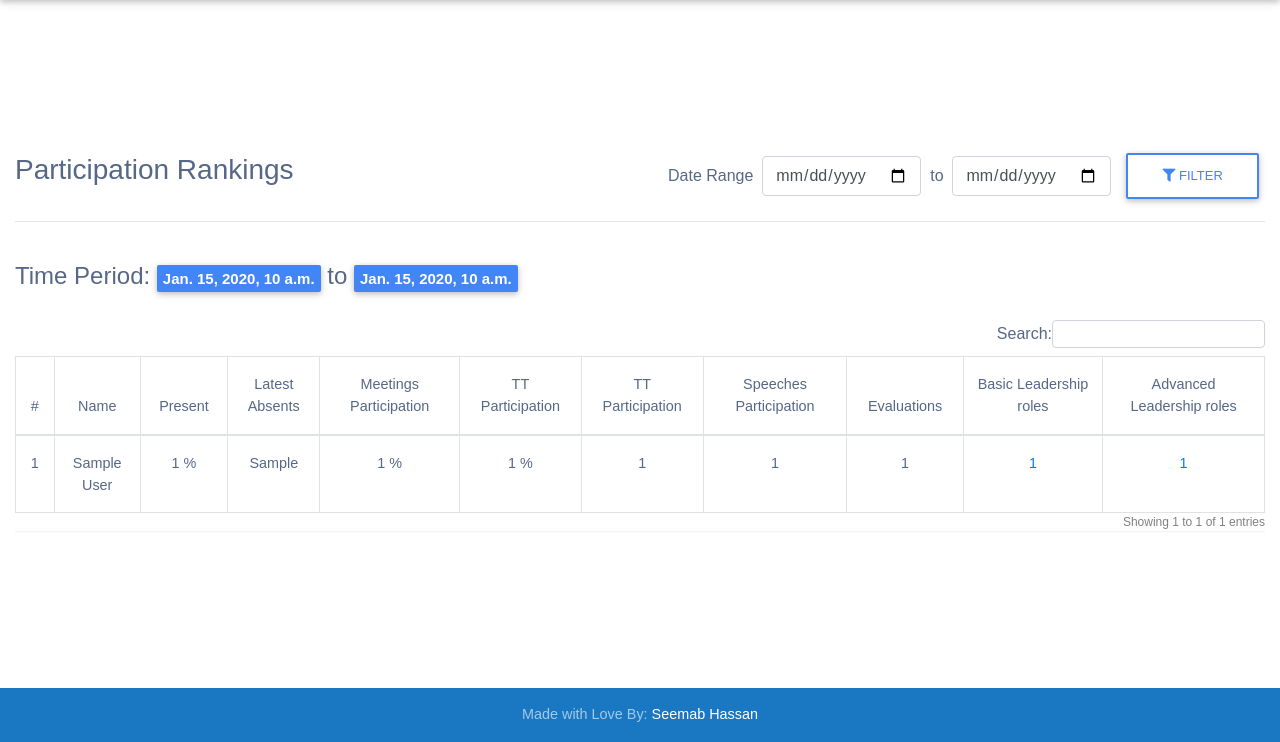
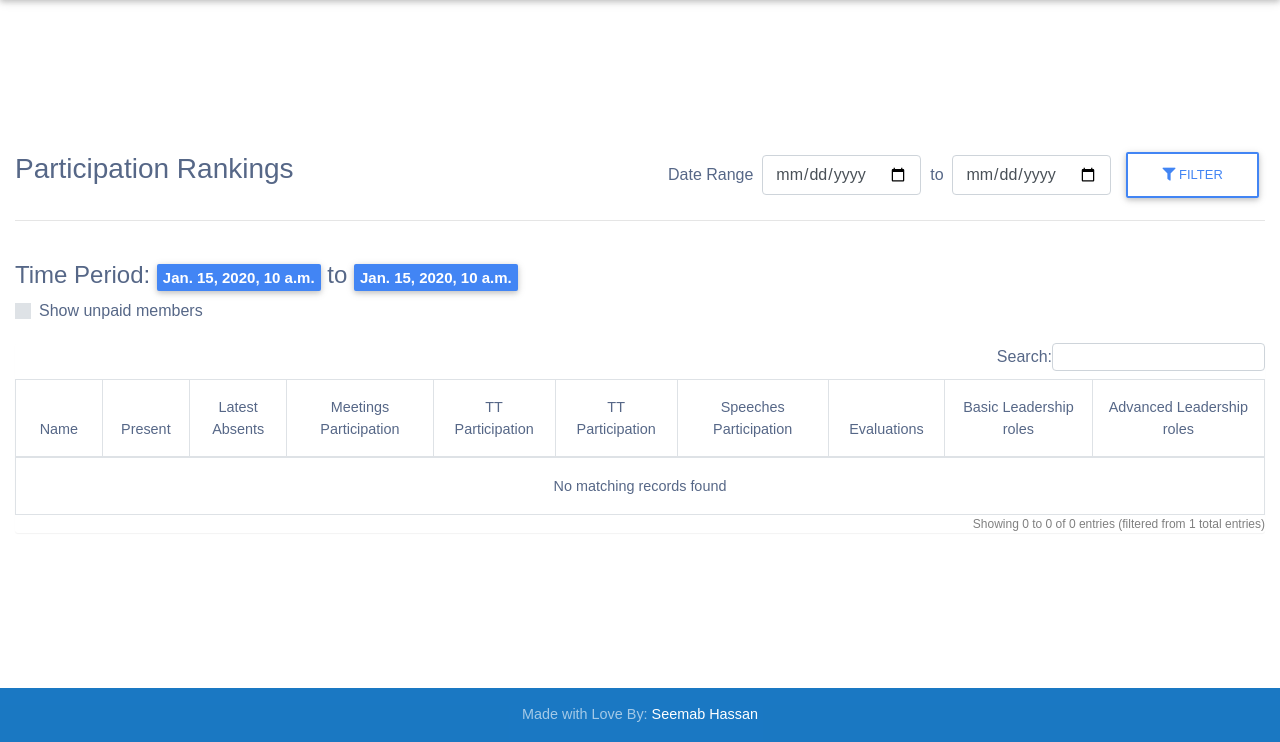
Before and after one commit to mseemab/smarttm, a Django app: template smarttm_web/templates/rankings.html in a window 1280 px wide. Shown: the part 58-800 px from the top of the page. Run offline with Django 3.2, Linux system fonts and the light colour scheme; the template is opened without the code that fills it: most values are stand-ins (such as "Sample title", 1, 10 or a date in 2020); some libraries are stand-ins or nearby versions.

Commit message:
checkbox for paid/unpaid added to rankings page

```diff
--- a/smarttm_web/templates/rankings.html
+++ b/smarttm_web/templates/rankings.html
@@ -49,13 +49,17 @@
 			<div class="row">
 
 				<div class="col-sm" >
+					<div class="custom-control custom-switch">
+					  <input type="checkbox" class="custom-control-input" id="toggleUnpaidMembers">
+					  <label class="custom-control-label" for="toggleUnpaidMembers">Show unpaid members</label>
+					</div>
 					<div class="table-wrapper">
 						<div class="table-title table-responsive">
 							<table  id="example"  class="display table table-bordered " >
 							<thead>
 								<tr>
-									<th>#</th>
 									<th>Name</th>
+									<th style="display: none">Paid Status</th>
 									<th>Present</th>
 									<th>Latest Absents</th>
 									<th>Meetings Participation</th>
@@ -70,8 +74,8 @@
 							<tbody>
 								{% for summ_Obj in summ_set %}
 									<tr>
-										<td>{{ forloop.counter }}</td>
 										<td>{{ summ_Obj.member.user.full_name }}</td>
+										<td style="display: none">{% if summ_Obj.member.paid_status %}Paid{% else %}Unpaid{% endif %}</td>
 										<td>{{ summ_Obj.attendance_percent }} %</td>
 										<td>{{ summ_Obj.last_absents }}</td>
 										<td>{{ summ_Obj.part_percent }} %</td>
@@ -171,9 +175,30 @@
 
 
 	<script type="text/javascript">
+		$.fn.dataTable.ext.search.push(
+		function( settings, data, dataIndex ) {
+			let showUnpaidMembers = $("#toggleUnpaidMembers").prop("checked")
+			let paidStatus = data[1] // use data for the age column
 
+			if (showUnpaidMembers)
+			{
+				return true;
+			}
+			else
+			{
+				if (paidStatus=="Paid"){
+					return true
+				}
+				else
+				{
+					return false
+				}
+			}
+
+		}
+	);
 		$(document).ready(function() {
-			$('#example').DataTable({
+			let table = $('#example').DataTable({
 				fixedHeader: true,
 				'bPaginate': false,
 				dom: 'Bfrtip',
@@ -184,9 +209,11 @@
 					className: 'btn btn-outline-primary btn-rounded'
 				}
 				]
-
-
 			});
+			$("#toggleUnpaidMembers").change(function() {
+			console.log("checked and unchecked")
+				table.draw()
+			})
 		} );
 	</script>
 
```
